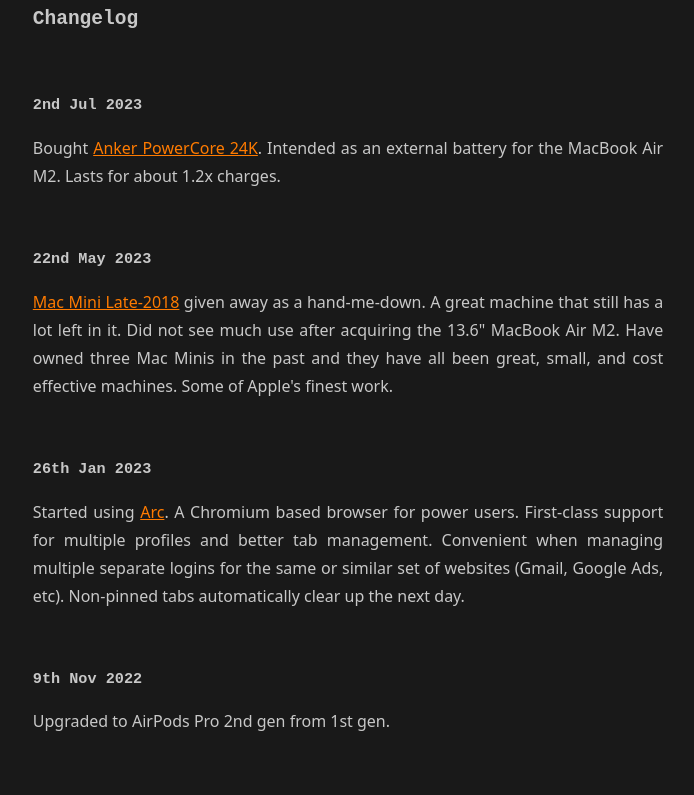
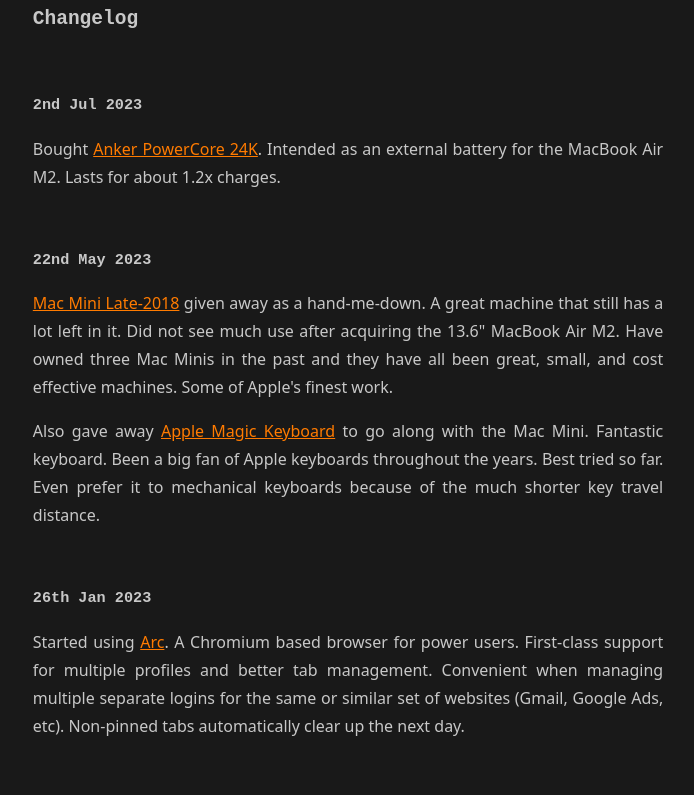
Before and after one commit to jonrh/jonrh.is, a Next.js app: page /tools in a window 1280 px wide. Shown: the part 2680-3475 px from the top of the page, without its empty margins (292-986 px from the left). Built offline with nearby package versions, Linux system fonts and the light colour scheme.

Commit message:
Moved Apple Magic Keyboard to legacy, wrapped missing paragraphs

```diff
--- a/pages/tools.js
+++ b/pages/tools.js
@@ -136,25 +136,37 @@ const Tools = () => {
       {/* =========================== Changelog ============================ */}
       <h2 id="changelog">Changelog</h2>
       <h3>2nd Jul 2023</h3>
-      Bought <AnkerPowerCore24K />. Intended as an external battery for the
-      MacBook Air M2. Lasts for about 1.2x charges.
+      <p>
+        Bought <AnkerPowerCore24K />. Intended as an external battery for the
+        MacBook Air M2. Lasts for about 1.2x charges.
+      </p>
 
       <h3>22nd May 2023</h3>
-      <a href={macmini}>Mac Mini Late-2018</a> given away as a hand-me-down. A
-      great machine that still has a lot left in it. Did not see much use after
-      acquiring the 13.6" MacBook Air M2. Have owned three Mac Minis in the
-      past and they have all been great, small, and cost effective machines.
-      Some of Apple's finest work.
+      <p>
+        <a href={macmini}>Mac Mini Late-2018</a> given away as a hand-me-down.
+        A great machine that still has a lot left in it. Did not see much use
+        after acquiring the 13.6" MacBook Air M2. Have owned three Mac Minis in
+        the past and they have all been great, small, and cost effective
+        machines. Some of Apple's finest work.
+      </p>
+      <p>
+        Also gave away <a href={keyboard}>Apple Magic Keyboard</a> to go along
+        with the Mac Mini. Fantastic keyboard. Been a big fan of Apple
+        keyboards throughout the years. Best tried so far. Even prefer it to
+        mechanical keyboards because of the much shorter key travel distance.
+      </p>
 
       <h3>26th Jan 2023</h3>
-      Started using <Arc />. A Chromium based browser for power users.
-      First-class support for multiple profiles and better tab management.
-      Convenient when managing multiple separate logins for the same or similar
-      set of websites (Gmail, Google Ads, etc). Non-pinned tabs automatically
-      clear up the next day.
+      <p>
+        Started using <Arc />. A Chromium based browser for power users.
+        First-class support for multiple profiles and better tab management.
+        Convenient when managing multiple separate logins for the same or
+        similar set of websites (Gmail, Google Ads, etc). Non-pinned tabs
+        automatically clear up the next day.
+      </p>
 
       <h3>9th Nov 2022</h3>
-      Upgraded to AirPods Pro 2nd gen from 1st gen.
+      <p>Upgraded to AirPods Pro 2nd gen from 1st gen.</p>
 
       <h3>8th Nov 2022</h3>
       <p>
@@ -208,10 +220,10 @@ const Tools = () => {
       </p>
 
       <h3>28th Jul 2022</h3>
-      Upgraded to a 13.6" MacBook Air M2 from 15" MacBook Pro Late-2013.
+      <p>Upgraded to a 13.6" MacBook Air M2 from 15" MacBook Pro Late-2013.</p>
 
       <h3>25th Aug 2021</h3>
-      Bought <RodeWirelessGo2 /> wireless microphone.
+      <p>Bought <RodeWirelessGo2 /> wireless microphone.</p>
 
       {/* ========================= Past hardware ========================== */}
       <h2 id="past-hardware">Past hardware</h2>
```
